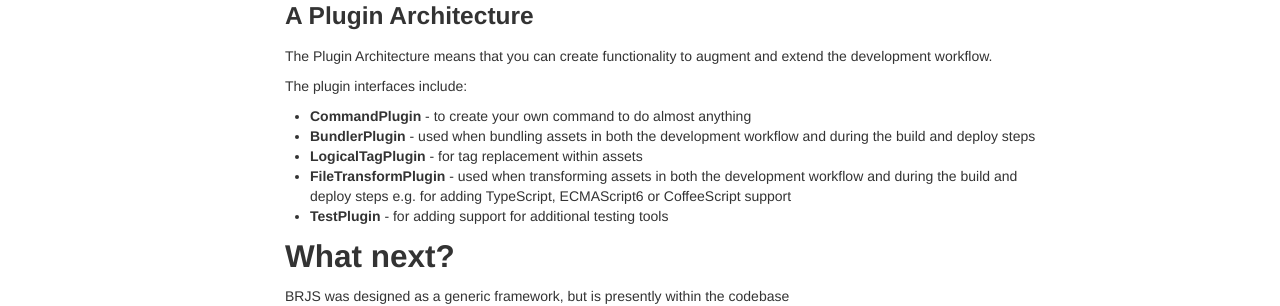
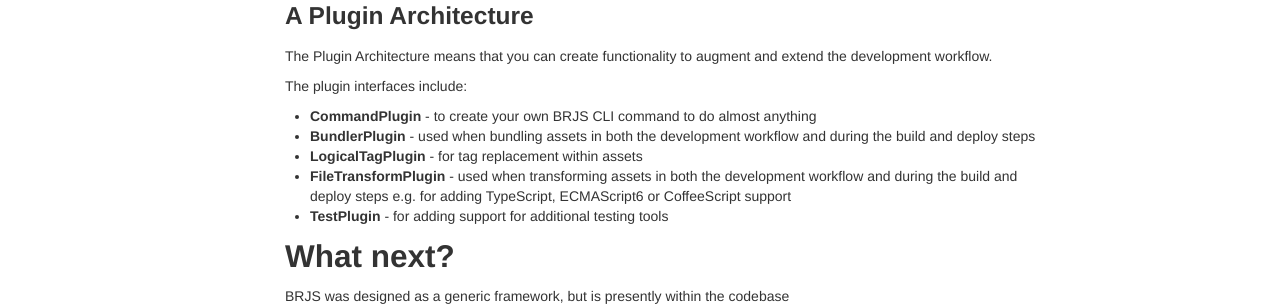
Before and after one commit to BladeRunnerJS/brjs-site, a Jekyll site: the page built from _posts/2013-09-16-introducing-bladerunnerjs.md, in a window 1280 px wide and 900 px high, scrolled down 2521 px. Shown: the part 180-486 px from the top of the window. Built offline with Jekyll 4.4.1, drawn with Linux system fonts in a browser that asks for light colours.

Commit message:
clarifying CommandPlugin use

```diff
--- a/_posts/2013-09-16-introducing-bladerunnerjs.md
+++ b/_posts/2013-09-16-introducing-bladerunnerjs.md
@@ -86,7 +86,7 @@
 
 The plugin interfaces include:
 
-* **CommandPlugin** - to create your own command to do almost anything
+* **CommandPlugin** - to create your own BRJS CLI command to do almost anything
 * **BundlerPlugin** - used when bundling assets in both the development workflow and during the build and deploy steps
 * **LogicalTagPlugin** - for tag replacement within assets
 * **FileTransformPlugin** - used when transforming assets in both the development workflow and during the build and deploy steps e.g. for adding TypeScript, ECMAScript6 or CoffeeScript support
```
